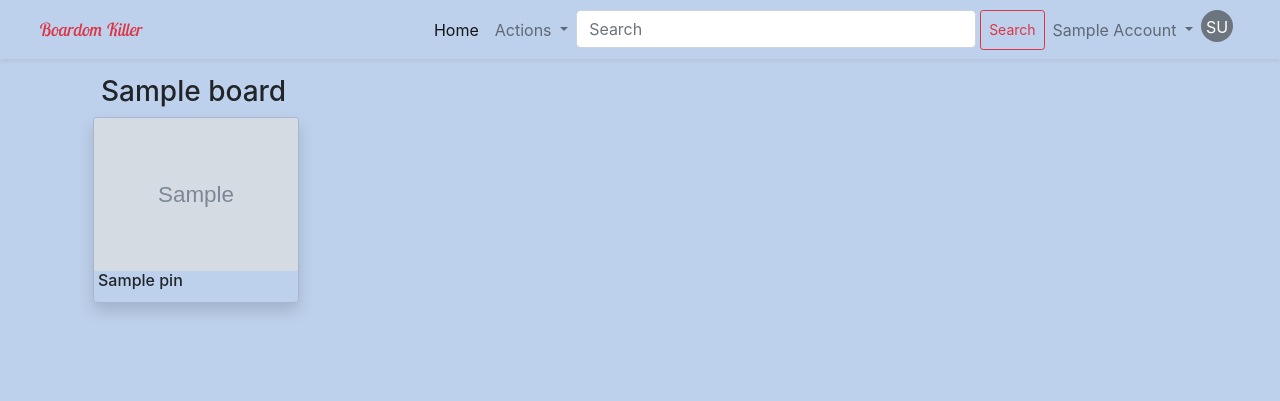
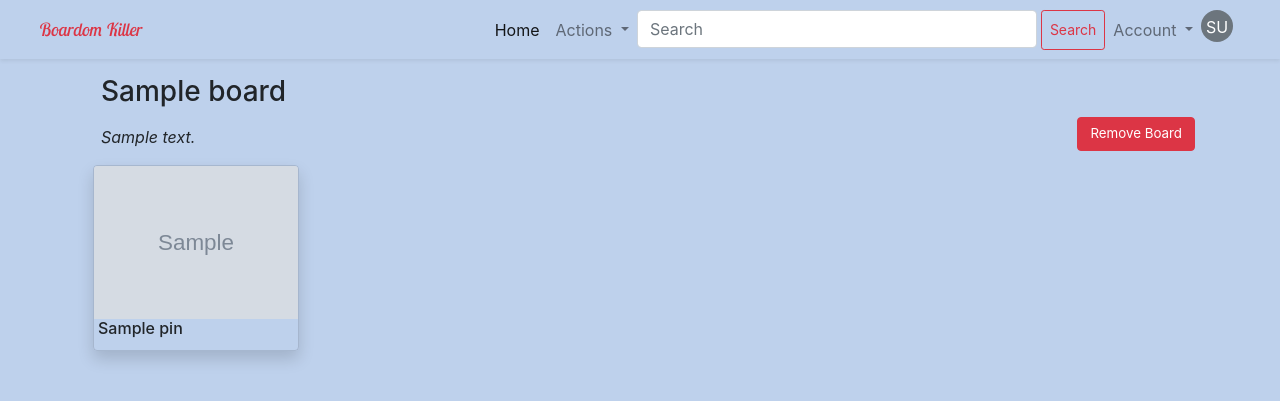
Before and after one commit to sarahbeverton/capstone, a Django app: page /board/1/ in a window 1280 px wide. Shown: the top 401 px of the page. Run offline with Django 3.2, Linux system fonts and the light colour scheme; a user stored in the database is signed in; tables that the repository leaves empty hold one stand-in row (values such as "Sample post"); grey boxes marked "Sample" are stand-in pictures; some libraries are stand-ins or nearby versions.

Commit message:
added a button to the board detail to remove board

```diff
--- a/boards/urls.py
+++ b/boards/urls.py
@@ -4,6 +4,7 @@ from boards import views
 
 urlpatterns = [
     path('addboard/', views.AddBoardView.as_view(), name="addboard"),
+    path('removeboard/<int:board_id>/', views.RemoveBoardView.as_view()),
     path('<int:board_id>/', views.BoardView.as_view(), name="board"),
     path('<int:board_id>/save/<int:pin_id>', views.SaveToBoardView.as_view()),
 ]
--- a/boards/views.py
+++ b/boards/views.py
@@ -49,3 +49,11 @@ class SaveToBoardView(LoginRequiredMixin, View):
         my_board.pins.add(my_pin)
         current_user.pins.add(my_pin)
         return redirect("profile", username=request.user.username)
+
+
+class RemoveBoardView(LoginRequiredMixin, View):
+    def get(self, request, board_id):
+        current_user = PinUser.objects.get(username=request.user.username)
+        my_board = Board.objects.get(id=board_id)
+        my_board.delete()
+        return redirect("profile", username=current_user.username)
--- a/templates/base.html
+++ b/templates/base.html
@@ -58,7 +58,6 @@
             <li class="nav-item dropdown">
               <a class="nav-link dropdown-toggle" href="#" id="navbarDropdownMenuLink" role="button"
                 data-bs-toggle="dropdown" aria-expanded="false">
-                {{ request.user.first_name }}
                 Account
               </a>
               <ul class="dropdown-menu" aria-labelledby="navbarDropdownMenuLink">
--- a/templates/board_detail.html
+++ b/templates/board_detail.html
@@ -1,19 +1,11 @@
 {% extends 'base.html' %} {% block content %}
 <div class="container">
   <h3 class="mt-3 ml-3">{{ board.title }}</h3>
-  <!--
-  <div
-    class="card shadow p-1 mb-3 mt-3 mx-auto bg-white rounded"
-    style="max-width: 50em"
-  >
-    <div class="card-header">
-      <h4>{{ board.title }}</h4>
-    </div>
-    <div class="card-body">
-      <h5>{{ board.description }}</h5>
-    </div>
-  </div>
--->
+  <a href="../../board/removeboard/{{ board.id }}"
+                   class="btn btn-danger float-right"
+                   style="font-size: smaller"
+                >Remove Board</a>
+  <p class="mt-3 ml-3"><em>{{ board.description }}</em></p>
   {% if board_pins %}
   <div class="card-columns">
     {% for pin in board_pins %}
```
